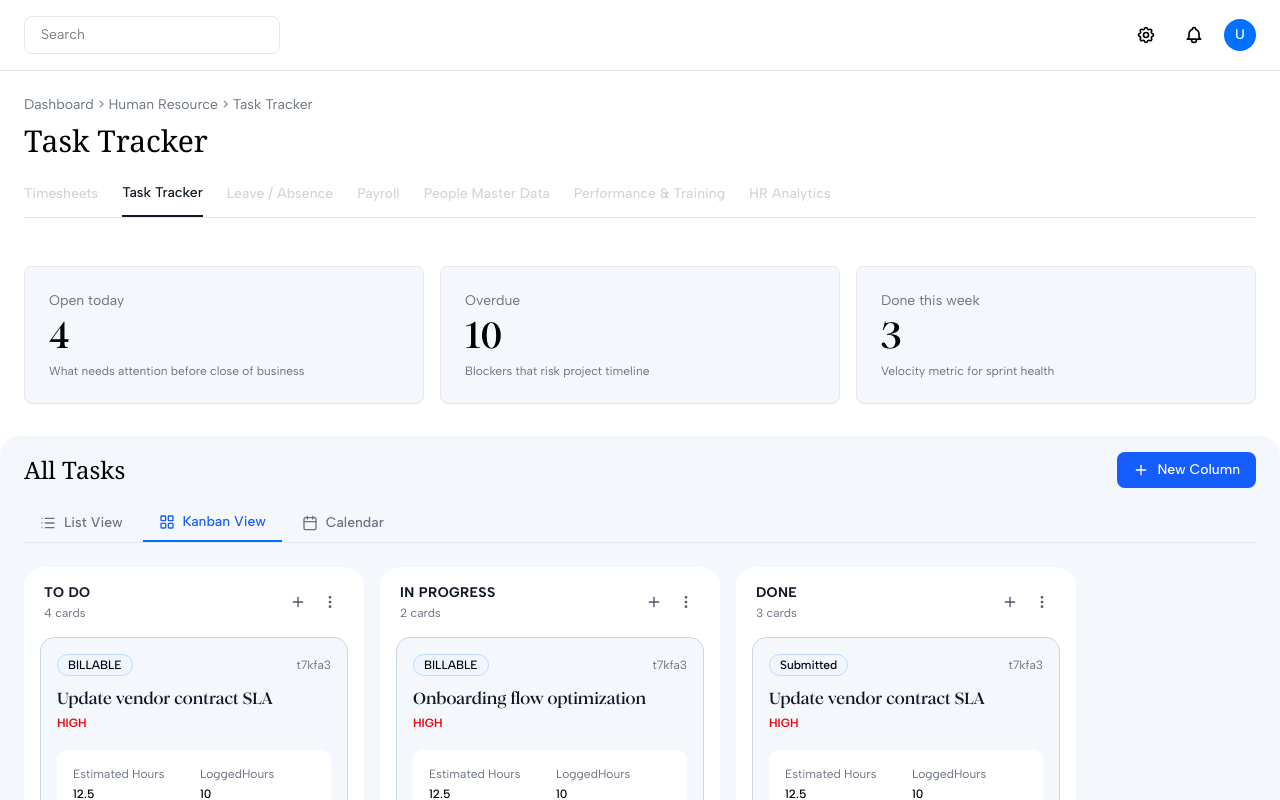
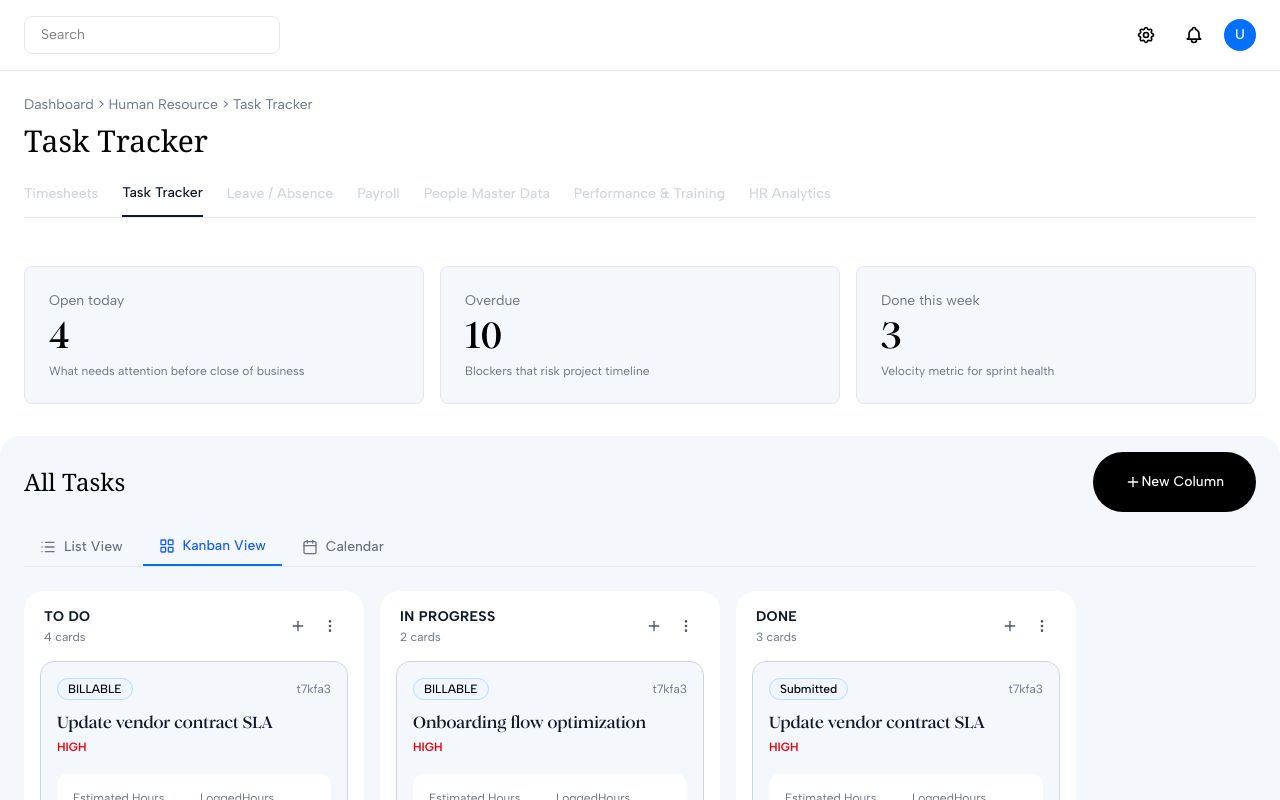
Before and after one commit to JohnnnGreat/Kanban-Task-Tracker, a Next.js app: page / in a window 1280 px wide. Shown: the top 800 px of the page. Built offline with nearby package versions, Linux system fonts and the light colour scheme.

Commit message:
Fix New Column Button

```diff
--- a/components/board/BoardSection.tsx
+++ b/components/board/BoardSection.tsx
@@ -5,6 +5,7 @@ import { Column } from "./Column";
 import { Plus, List, LayoutGrid, Calendar } from "lucide-react";
 import { cn } from "@/lib/utils";
 import { Column as ColumnType } from "@/lib/types";
+import { Button } from "../ui/Button";
 
 /**
  * Board section component handling the main task display area.
@@ -53,13 +54,13 @@ export function BoardSection({
          <div className="mb-4 flex items-center justify-between">
             <h2 className="text-2xl font-serif">All Tasks</h2>
 
-            <button
+            <Button
                onClick={onAddColumn}
-               className="flex items-center gap-2 px-4 py-2 text-sm font-medium text-white bg-blue-600 rounded-lg hover:bg-blue-700 focus:outline-none focus:ring-2 focus:ring-blue-500 focus:ring-offset-2"
+               variant="primary"
             >
                <Plus className="w-4 h-4" />
                New Column
-            </button>
+            </Button>
          </div>
 
          {/* View Switcher */}
```
